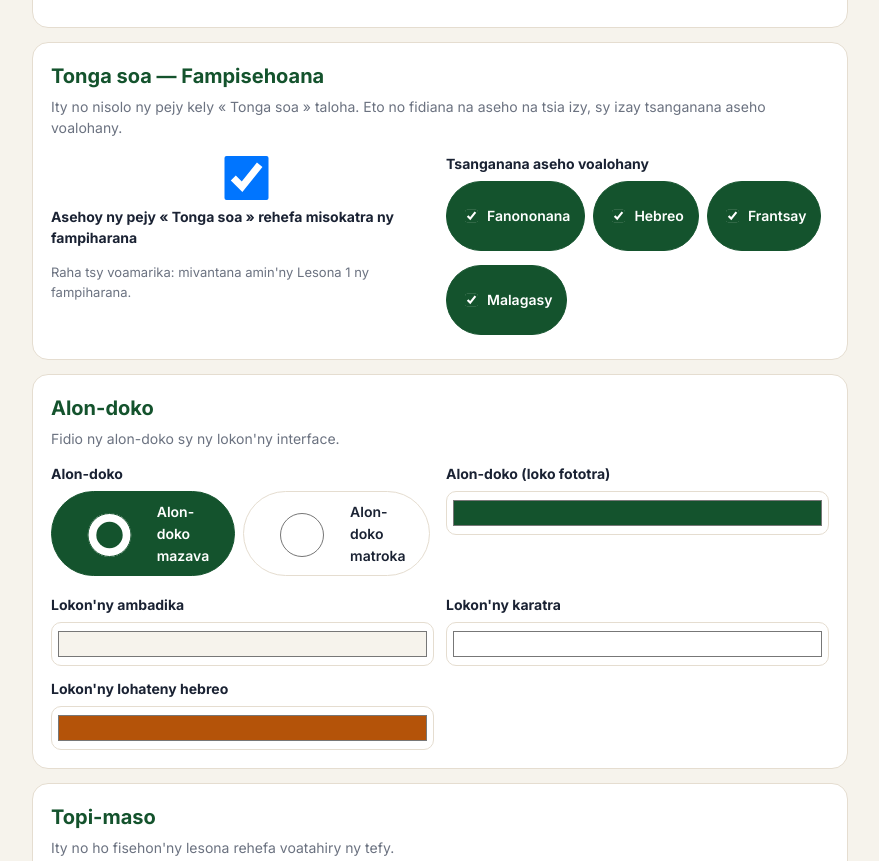
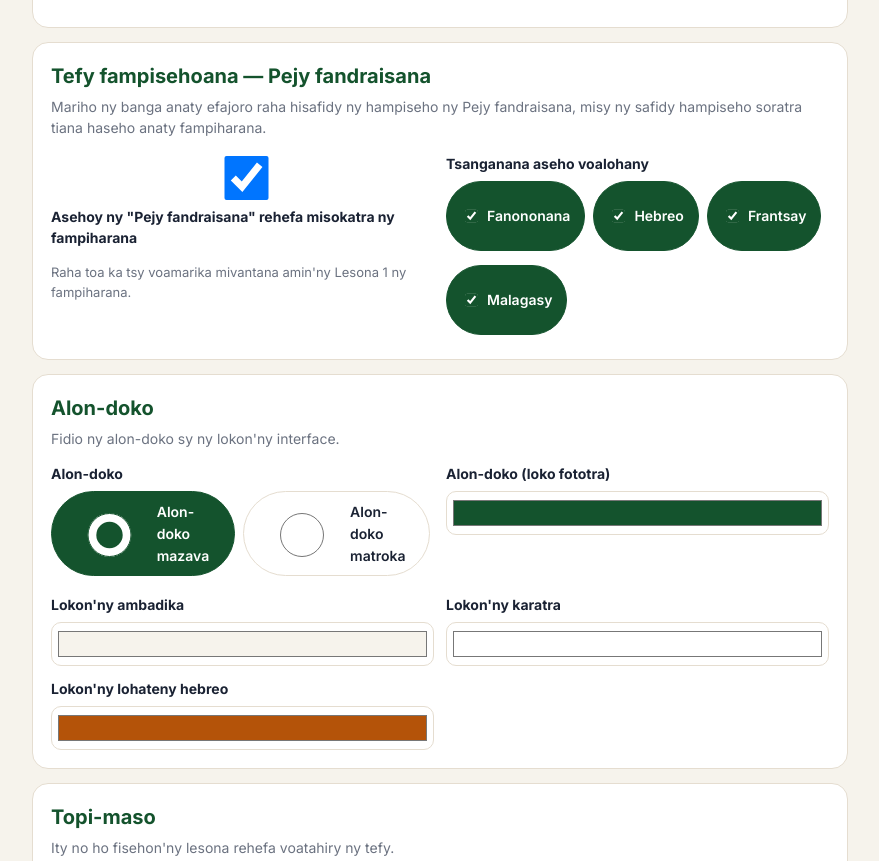
Before and after one commit to tahinajoela-cloud/LilmodBeveytHasefer, a plain HTML site: page tefy.html in a window 1280 px wide. Shown: the part 1975-2836 px from the top of the page, without its empty margins (200-1079 px from the left). Drawn offline with Linux system fonts and the light colour scheme; a web font is replaced by a local one.

Commit message:
Update tefy.html

```diff
--- a/tefy.html
+++ b/tefy.html
@@ -25,8 +25,8 @@
 <section class="tefy-card"><h2>Fihaingon-tsoratra sy Lokon-tsoratra</h2><p>Samihafa ny tefy ho an'ny soratra tsirairay. Fidio ao amin'ny lisitra ny fanehoan-tsoratra voatahiry, dia tehirizo amin'ny <b>Tahirizo</b> any ambany.</p>
 <div id="textSettings"></div></section>
 
-<section class="tefy-card"><h2>Tonga soa — Fampisehoana</h2><p>Ity no nisolo ny pejy kely « Tonga soa » taloha. Eto no fidiana na aseho na tsia izy, sy izay tsanganana aseho voalohany.</p>
-<div class="tefy-grid"><div class="field"><label><input type="checkbox" id="showWelcome" checked> Asehoy ny pejy « Tonga soa » rehefa misokatra ny fampiharana</label><p class="note">Raha tsy voamarika: mivantana amin'ny Lesona 1 ny fampiharana.</p></div>
+<section class="tefy-card"><h2>Tefy fampisehoana — Pejy fandraisana</h2><p>Mariho ny banga anaty efajoro raha hisafidy ny hampiseho ny Pejy fandraisana, misy ny safidy hampiseho soratra tiana haseho anaty fampiharana.</p>
+<div class="tefy-grid"><div class="field"><label><input type="checkbox" id="showWelcome" checked> Asehoy ny "Pejy fandraisana" rehefa misokatra ny fampiharana</label><p class="note">Raha toa ka tsy voamarika mivantana amin'ny Lesona 1 ny fampiharana.</p></div>
 <div class="field"><label>Tsanganana aseho voalohany</label><div class="seg"><label><input type="checkbox" id="col-pron" checked> Fanononana</label><label><input type="checkbox" id="col-he" checked> Hebreo</label><label><input type="checkbox" id="col-fr" checked> Frantsay</label><label><input type="checkbox" id="col-mg" checked> Malagasy</label></div></div></div></section>
 
 <section class="tefy-card"><h2>Alon-doko</h2><p>Fidio ny alon-doko sy ny lokon'ny interface.</p>
```
